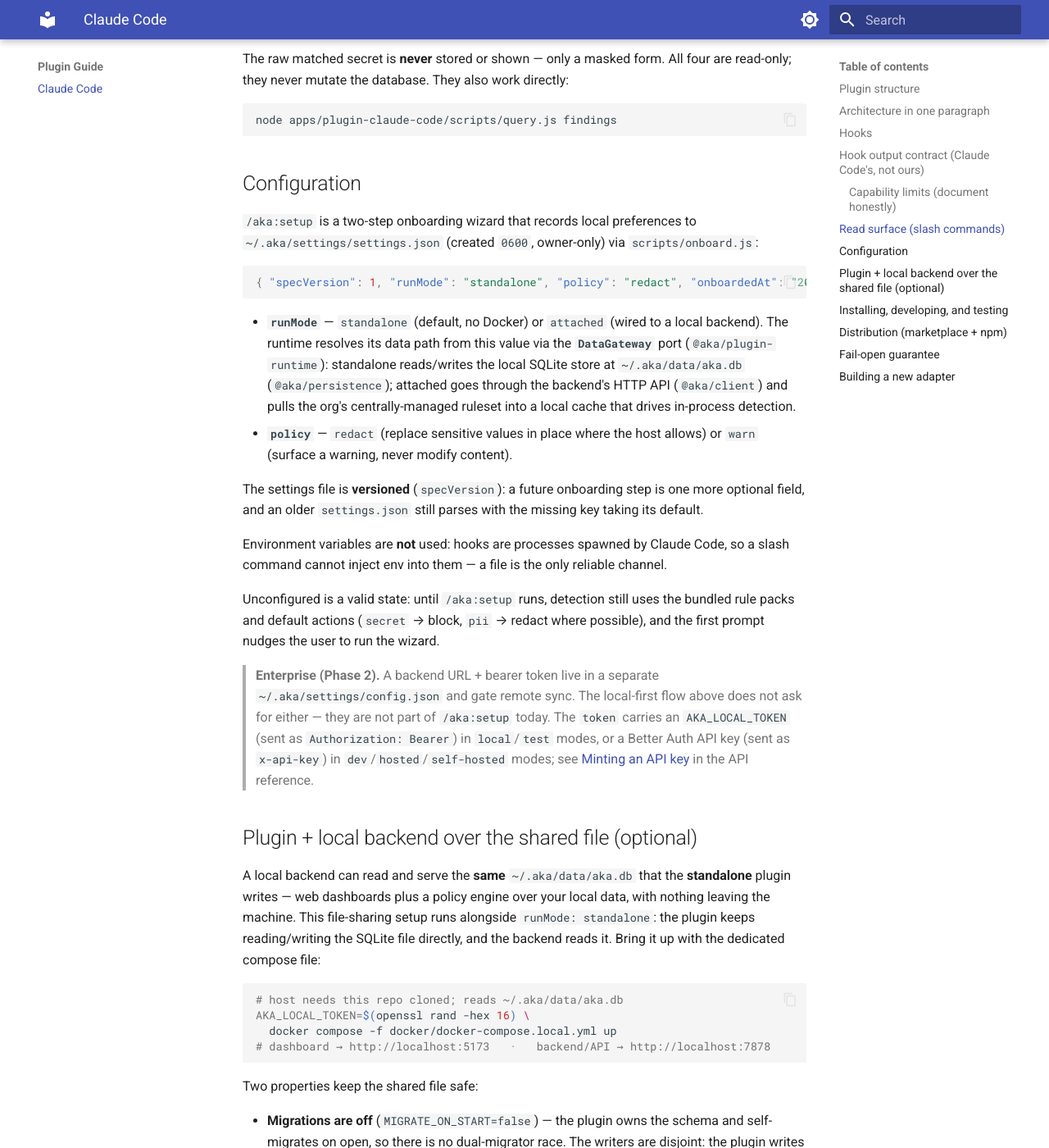
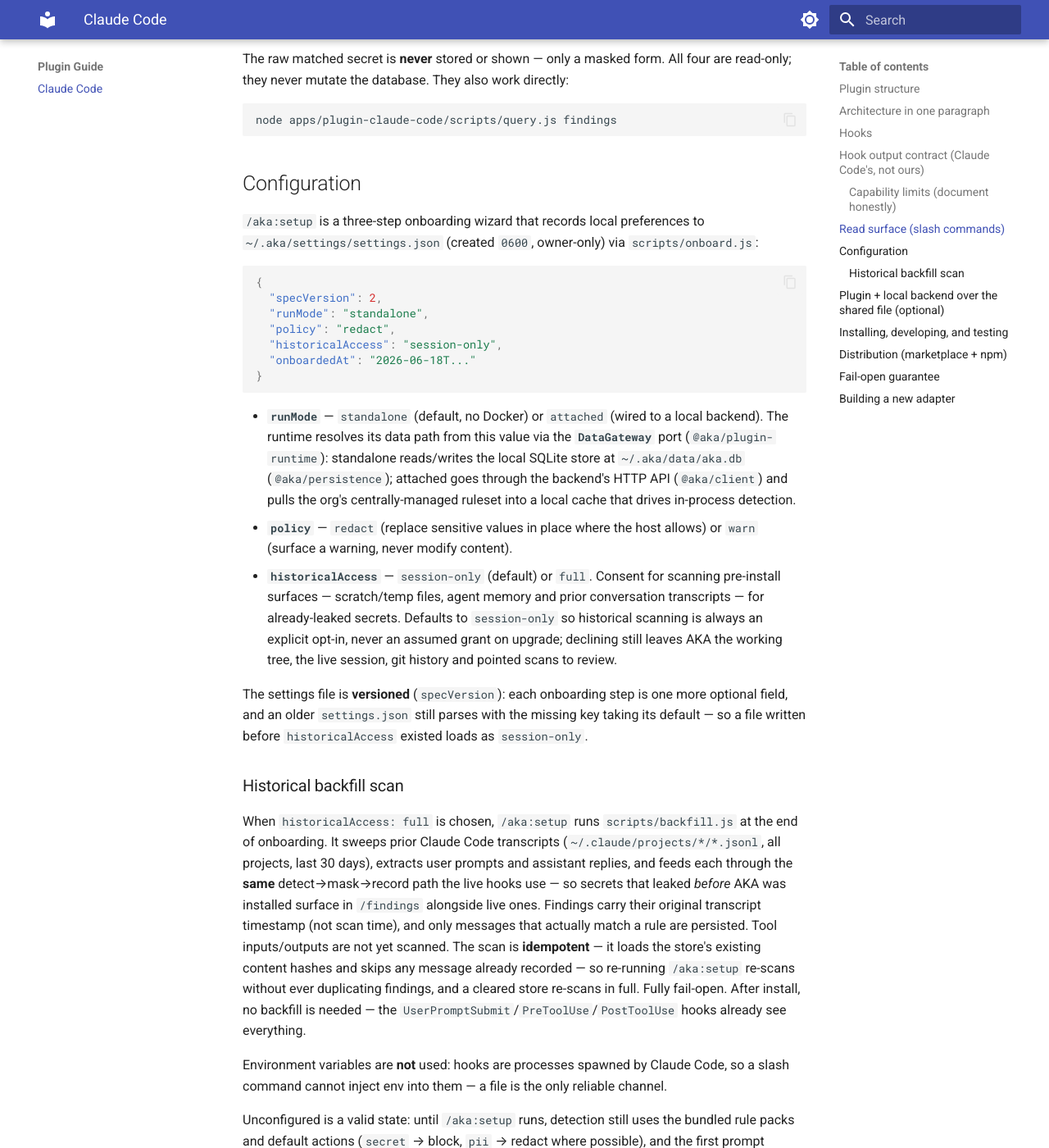
Before and after one commit to akasecurity/ai-tc-docs, an MkDocs documentation site: the page built from docs/plugin/claude-code.md, in a window 1280 px wide and 1400 px high, scrolled down 3324 px. Shown: the whole window at 82% size. Built offline with MkDocs 1.6.1 and Material for MkDocs 9.7.7, drawn with Linux system fonts in a browser that asks for light colours.

Commit message:
Feat/historical access (#136)

````diff
--- a/docs/plugin/claude-code.md
+++ b/docs/plugin/claude-code.md
@@ -116,16 +116,27 @@ node apps/plugin-claude-code/scripts/query.js findings
 
 ## Configuration
 
-`/aka:setup` is a two-step onboarding wizard that records local preferences to `~/.aka/settings/settings.json` (created `0600`, owner-only) via `scripts/onboard.js`:
+`/aka:setup` is a three-step onboarding wizard that records local preferences to `~/.aka/settings/settings.json` (created `0600`, owner-only) via `scripts/onboard.js`:
 
 ```json
-{ "specVersion": 1, "runMode": "standalone", "policy": "redact", "onboardedAt": "2026-06-18T..." }
+{
+  "specVersion": 2,
+  "runMode": "standalone",
+  "policy": "redact",
+  "historicalAccess": "session-only",
+  "onboardedAt": "2026-06-18T..."
+}
 ```
 
 - **`runMode`** — `standalone` (default, no Docker) or `attached` (wired to a local backend). The runtime resolves its data path from this value via the **`DataGateway`** port (`@aka/plugin-runtime`): standalone reads/writes the local SQLite store at `~/.aka/data/aka.db` (`@aka/persistence`); attached goes through the backend's HTTP API (`@aka/client`) and pulls the org's centrally-managed ruleset into a local cache that drives in-process detection.
 - **`policy`** — `redact` (replace sensitive values in place where the host allows) or `warn` (surface a warning, never modify content).
+- **`historicalAccess`** — `session-only` (default) or `full`. Consent for scanning pre-install surfaces — scratch/temp files, agent memory and prior conversation transcripts — for already-leaked secrets. Defaults to `session-only` so historical scanning is always an explicit opt-in, never an assumed grant on upgrade; declining still leaves AKA the working tree, the live session, git history and pointed scans to review.
 
-The settings file is **versioned** (`specVersion`): a future onboarding step is one more optional field, and an older `settings.json` still parses with the missing key taking its default.
+The settings file is **versioned** (`specVersion`): each onboarding step is one more optional field, and an older `settings.json` still parses with the missing key taking its default — so a file written before `historicalAccess` existed loads as `session-only`.
+
+### Historical backfill scan
+
+When `historicalAccess: full` is chosen, `/aka:setup` runs `scripts/backfill.js` at the end of onboarding. It sweeps prior Claude Code transcripts (`~/.claude/projects/*/*.jsonl`, all projects, last 30 days), extracts user prompts and assistant replies, and feeds each through the **same** detect→mask→record path the live hooks use — so secrets that leaked _before_ AKA was installed surface in `/findings` alongside live ones. Findings carry their original transcript timestamp (not scan time), and only messages that actually match a rule are persisted. Tool inputs/outputs are not yet scanned. The scan is **idempotent** — it loads the store's existing content hashes and skips any message already recorded — so re-running `/aka:setup` re-scans without ever duplicating findings, and a cleared store re-scans in full. Fully fail-open. After install, no backfill is needed — the `UserPromptSubmit`/`PreToolUse`/`PostToolUse` hooks already see everything.
 
 Environment variables are **not** used: hooks are processes spawned by Claude Code, so a slash command cannot inject env into them — a file is the only reliable channel.
 
````
